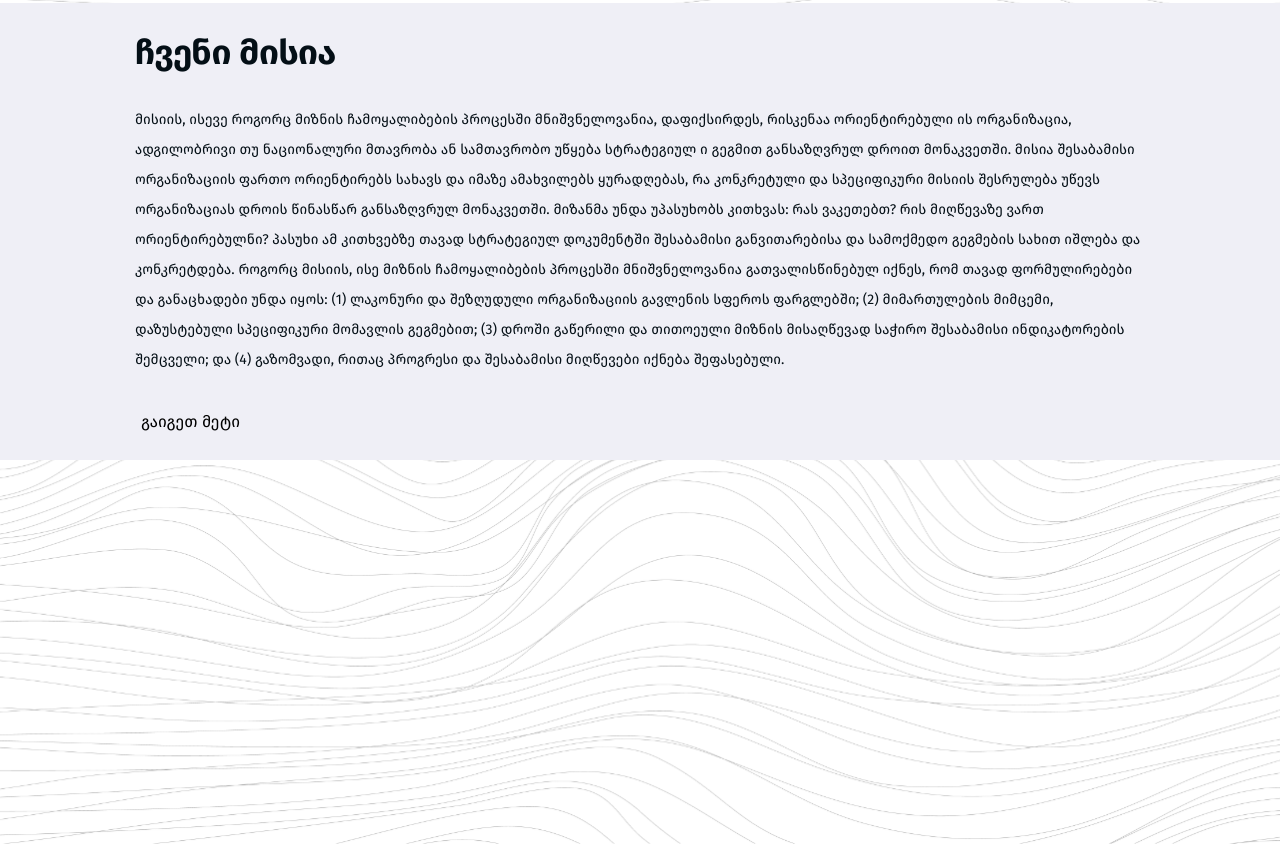
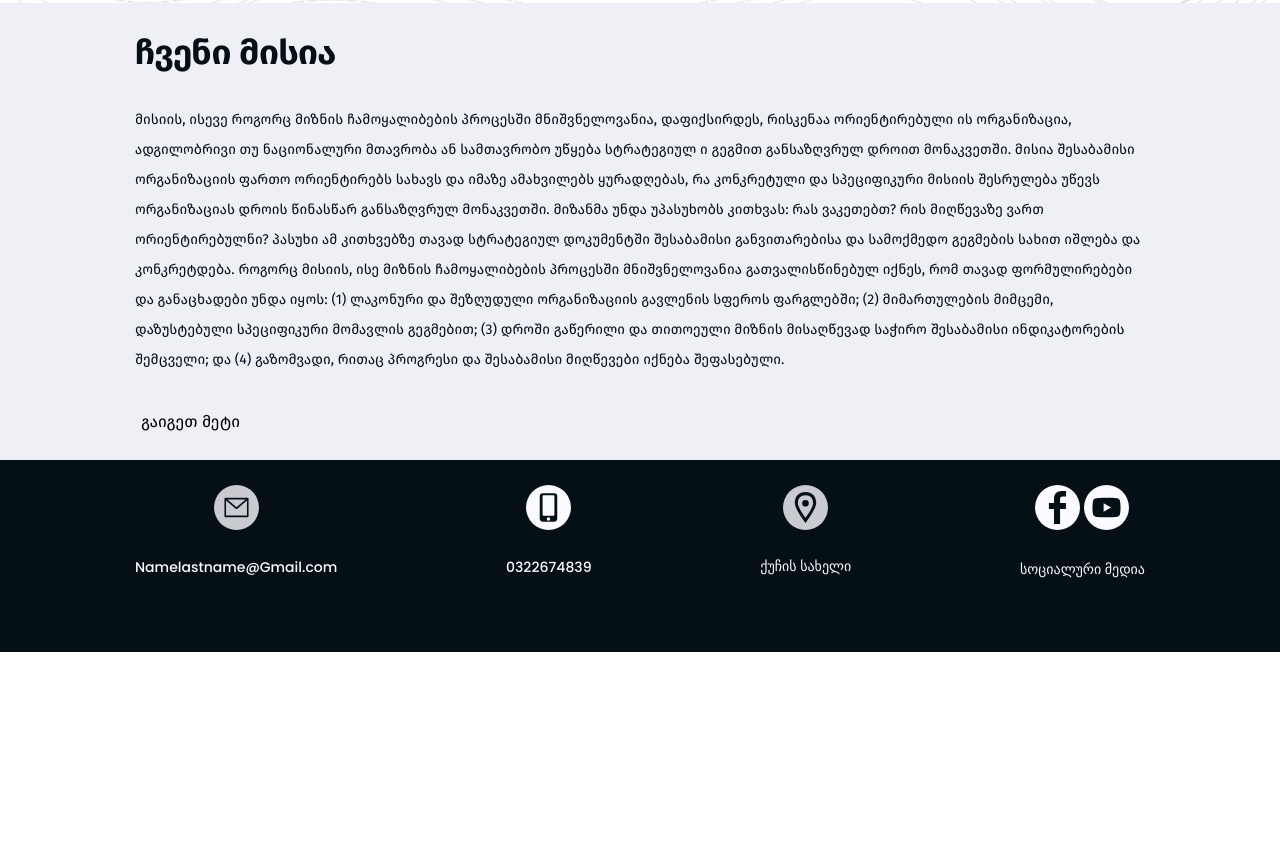
Before and after one commit to Metrevelii/FondationTmplt, a website: page index.html in a window 1280 px wide. Shown: the part 688-1532 px from the top of the page. After the commit the page ends 1340 px from the top, so only its background shows below. Drawn offline with Linux system fonts and the light colour scheme; a web font is replaced by a local one.

Commit message:
added footer, and blur to header

```diff
--- a/index.html
+++ b/index.html
@@ -117,5 +117,33 @@
         </div>
    </section>
    <!-- section-01 end  -->
+
+
+
+
+
+   <footer class="footer-main">
+      <div class="footer-content box-container">
+        <div class="footer--box">
+          <img src="images/email.svg" alt="email-icon" class="footer-img">
+          <p class="footer-txt">Namelastname@Gmail.com</p>
+        </div>
+        <div class="footer--box">
+          <img src="images/mobile.svg" alt="mobile-icon" class="footer-img">
+          <p class="footer-txt">0322674839</p>
+        </div>
+        <div class="footer--box">
+          <img src="images/location.svg" alt="location-icon" class="footer-img">
+          <p class="footer-georgian-txt">ქუჩის სახელი</p>
+        </div>
+        <div class="footer--box">
+          <div class="soc-media-icons">
+            <img src="images/facebook-logo.svg" alt="fb-icon" class="footer-img">
+            <img src="images/youtube.svg" alt="youtube-icon" class="footer-img">
+          </div>
+          <p class="footer-georgian-txt">სოციალური მედია</p>
+        </div>
+      </div>
+</footer>
 </body>
 </html>
--- /dev/null
+++ b/scss/layout/footer.scss
@@ -0,0 +1,34 @@
+.footer-main {
+    background-color: $color05;
+    padding: 25px 10px 75px 10px;
+}
+
+.footer-content {
+    display: flex;
+    justify-content: space-between;
+    flex-wrap: wrap;
+}
+.footer--box {
+    display: flex;
+    flex-direction: column;
+    align-items: center;
+}
+
+.footer-img {
+    max-width: 45px;
+    width: 100%;
+}
+
+.footer-txt {
+    font-size: $fontsize02;
+    font-family: 'Poppins Medium';
+    color: $color02-wht;
+    margin: 30px 0 0;
+}
+
+.footer-georgian-txt {
+    font-size: $fontsize02;
+    font-family: 'FiraGO Medium';
+    color: $color02-wht;
+    margin: 30px 0 0;
+}
--- a/scss/layout/header.scss
+++ b/scss/layout/header.scss
@@ -9,6 +9,7 @@
     width: 100%;
     z-index:999999;
     background-color: rgba(255, 255, 255, 0.815);
+    backdrop-filter: blur(5px);
 
 }
 
--- a/scss/modules/variables.scss
+++ b/scss/modules/variables.scss
@@ -16,3 +16,4 @@ $color01-blck : #040F16;
 $color02-wht : #FBFBFF;
 $color03 : #EFEFF6;
 $color04 : #707070;
+$color05 : #040F16;
```
Also changed, not shown: images/location.svg (renamed from images/placeholder.svg), images/mobile.svg (renamed from images/Group 57.svg), images/youtube.svg (renamed from images/youtube (1).svg), style/main.css.
